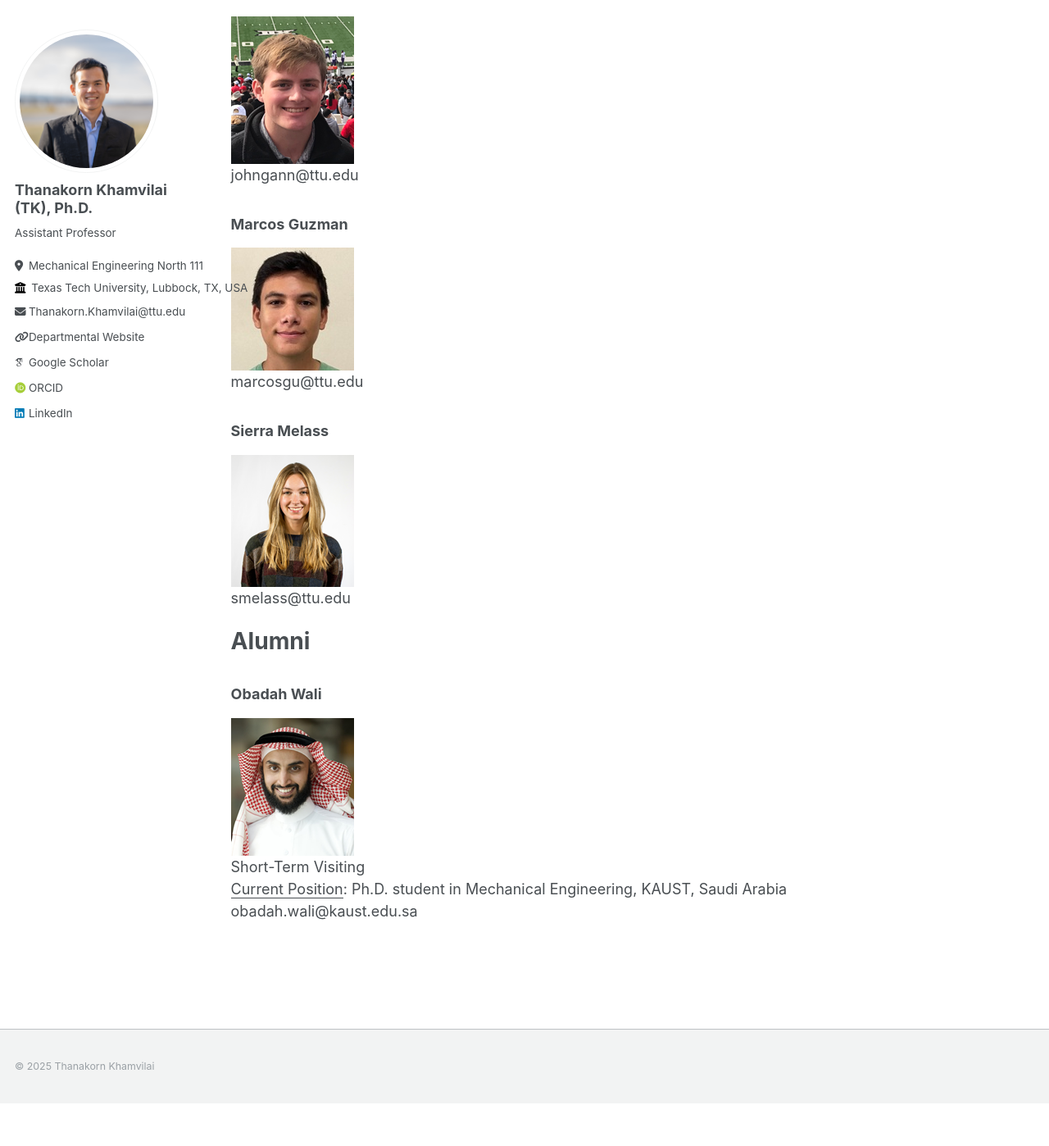
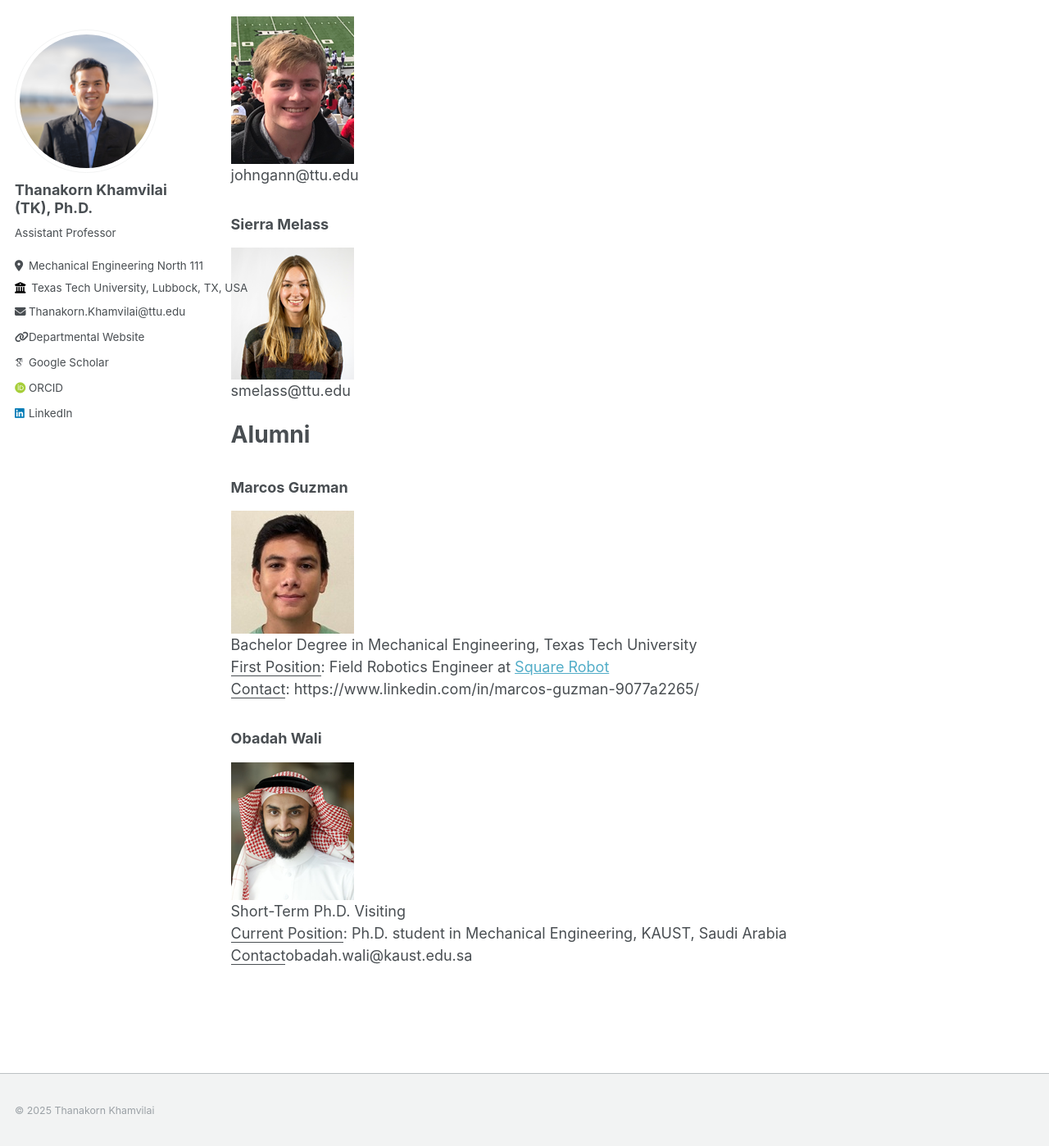
Before and after one commit to tkhamvilai/tkhamvilai.github.io, a Jekyll site: the page built from _pages/group.md, in a window 1280 px wide and 1400 px high, scrolled down 2086 px. Shown: the whole window at 82% size. Built offline with Jekyll 4.4.1, drawn with Linux system fonts in a browser that asks for light colours; some web fonts are replaced; before the commit the page ends 3432 px from its top, so only the background shows below that.

Commit message:
move Marcos to Alumni

```diff
--- a/_pages/group.md
+++ b/_pages/group.md
@@ -38,10 +38,7 @@ caquirog@ttu.edu
 ![JohnBradfordGann](/images/JohnBradfordGann.png#left "JohnBradfordGann")\
 johngann@ttu.edu
 
-### Marcos Guzman
 
-![MarcosGuzman](/images/MarcosGuzman.png#left "MarcosGuzman")\
-marcosgu@ttu.edu
 
 ### Sierra Melass
 
@@ -50,9 +47,16 @@ smelass@ttu.edu
 
 # Alumni
 
+### Marcos Guzman
+
+![MarcosGuzman](/images/MarcosGuzman.png#left "MarcosGuzman")\
+Bachelor Degree in Mechanical Engineering, Texas Tech University\
+<ins>First Position</ins>: Field Robotics Engineer at [Square Robot](https://squarerobot.com/)\
+<ins>Contact</ins>: https://www.linkedin.com/in/marcos-guzman-9077a2265/
+
 ### Obadah Wali
 
 ![ObadahWali](/images/ObadahWali.png#left "ObadaWali")\
-Short-Term Visiting\
+Short-Term Ph.D. Visiting\
 <ins>Current Position</ins>: Ph.D. student in Mechanical Engineering, KAUST, Saudi Arabia\
-obadah.wali@kaust.edu.sa
+<ins>Contact</ins>obadah.wali@kaust.edu.sa
```
